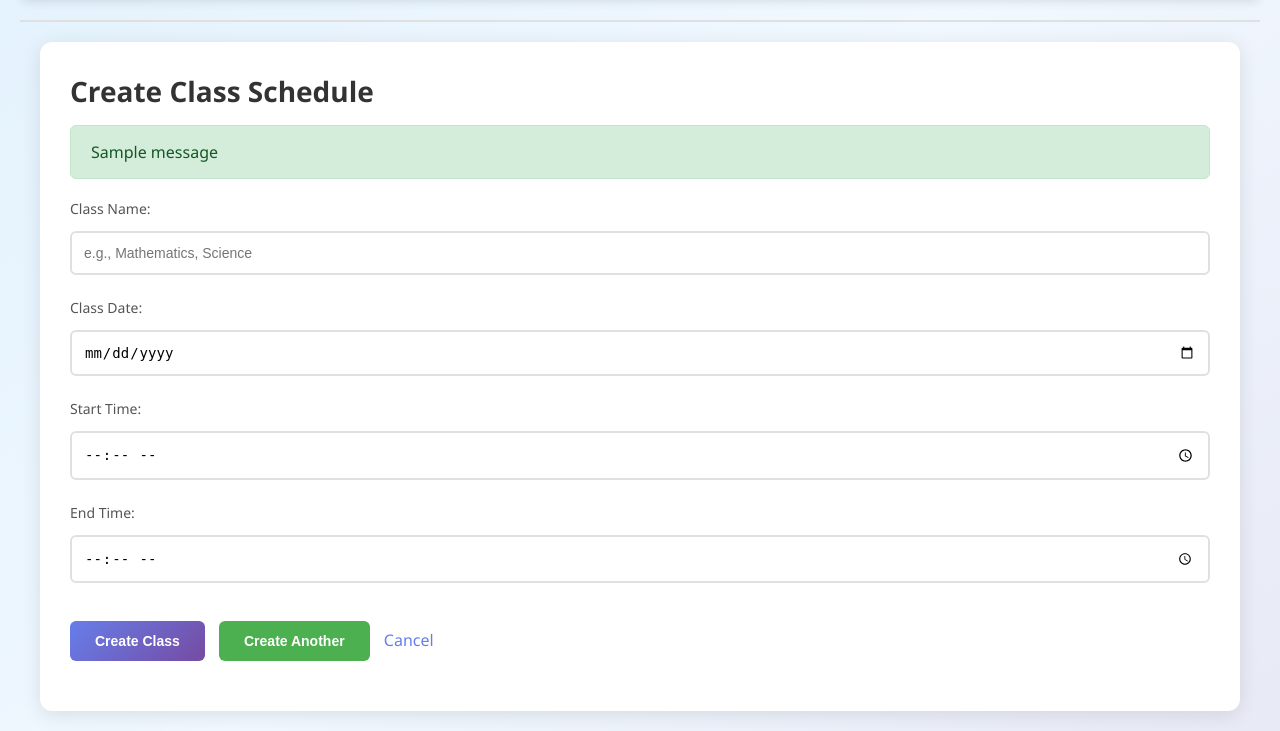
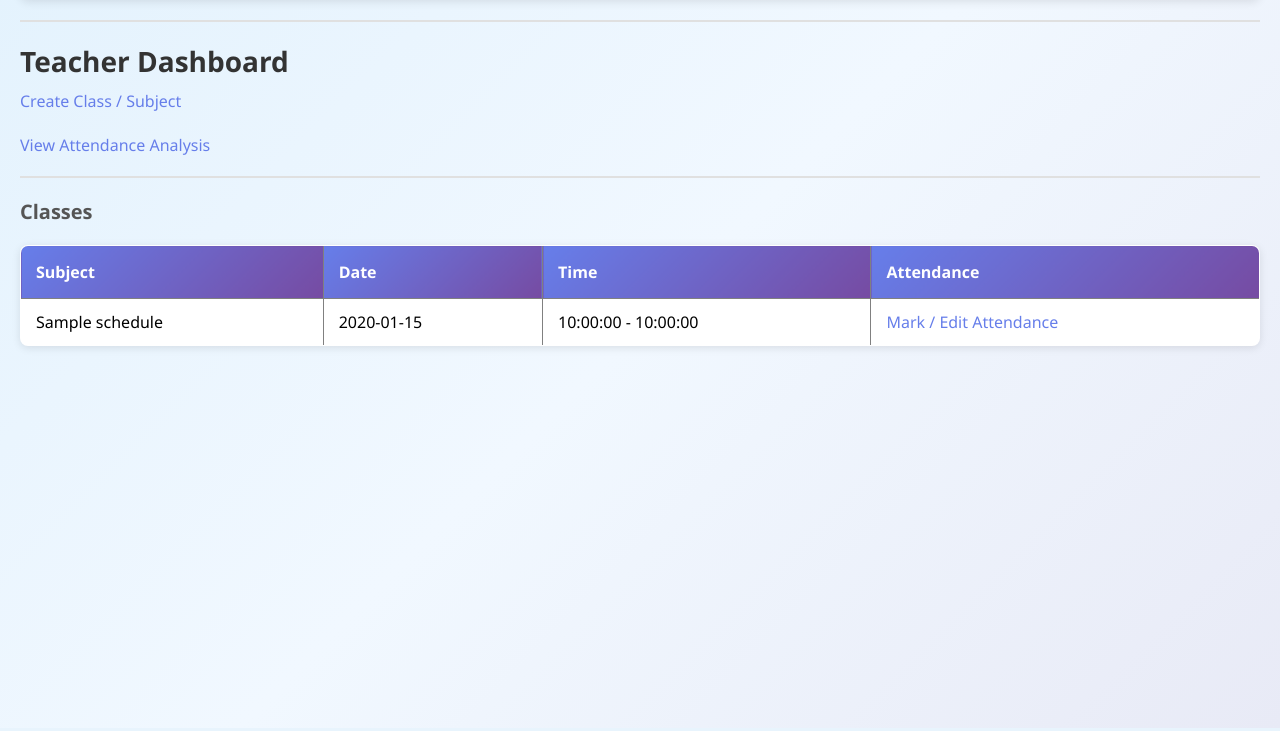
Before and after one commit to pagidelaprashanth99-bit/student_manager, a Flask app: template app/templates/teacher/create_class.html in a window 1280 px wide. Shown: the part 72-803 px from the top of the page. After the commit the page ends 422 px from the top, so only its background shows below. Run offline with Flask 3, Linux system fonts and the light colour scheme; the template is opened without the code that fills it: values that come from a table or form of the project are taken from there, others are empty; tables that the repository leaves empty hold one stand-in row (values such as "Sample post"); one stand-in notice (Sample message) is shown; parts of the project's set-up code (start-up, migrations or seed data) failed here and were passed over.

Commit message:
Refactor create class template and add dashboard links

```diff
--- a/app/templates/teacher/create_class.html
+++ b/app/templates/teacher/create_class.html
@@ -1,36 +1,36 @@
 {% extends "base.html" %}
+
 {% block content %}
-<div class="content-container">
-    <h2>Create Class Schedule</h2>
+<h2>Teacher Dashboard</h2>
 
-    {% with messages = get_flashed_messages(with_categories=true) %}
-        {% if messages %}
-            {% for category, message in messages %}
-                <div class="flash-message flash-{{ category }}">
-                    {{ message }}
-                </div>
-            {% endfor %}
-        {% endif %}
-    {% endwith %}
+<a href="{{ url_for('teacher.create_class') }}">Create Class / Subject</a>
+<br><br>
 
-    <form method="post">
-        <label>Class Name:</label>
-        <input type="text" name="class_name" placeholder="e.g., Mathematics, Science" required>
+<a href="{{ url_for('teacher.analysis') }}">View Attendance Analysis</a>
 
-        <label>Class Date:</label>
-        <input type="date" name="class_date" required>
+<hr>
 
-        <label>Start Time:</label>
-        <input type="time" name="start_time" required>
+<h3>Classes</h3>
 
-        <label>End Time:</label>
-        <input type="time" name="end_time" required>
+<table border="1" cellpadding="8">
+    <tr>
+        <th>Subject</th>
+        <th>Date</th>
+        <th>Time</th>
+        <th>Attendance</th>
+    </tr>
 
-        <div style="margin-top: 20px;">
-            <button type="submit">Create Class</button>
-            <button type="submit" name="add_another" value="1" style="margin-left: 10px; background: #4CAF50;">Create Another</button>
-            <a href="/teacher" style="margin-left: 10px;">Cancel</a>
-        </div>
-    </form>
-</div>
+    {% for class in classes %}
+    <tr>
+        <td>{{ class.class_name }}</td>
+        <td>{{ class.class_date }}</td>
+        <td>{{ class.start_time }} - {{ class.end_time }}</td>
+        <td>
+            <a href="{{ url_for('teacher.take_attendance', class_id=class.id) }}">
+                Mark / Edit Attendance
+            </a>
+        </td>
+    </tr>
+    {% endfor %}
+</table>
 {% endblock %}
```
